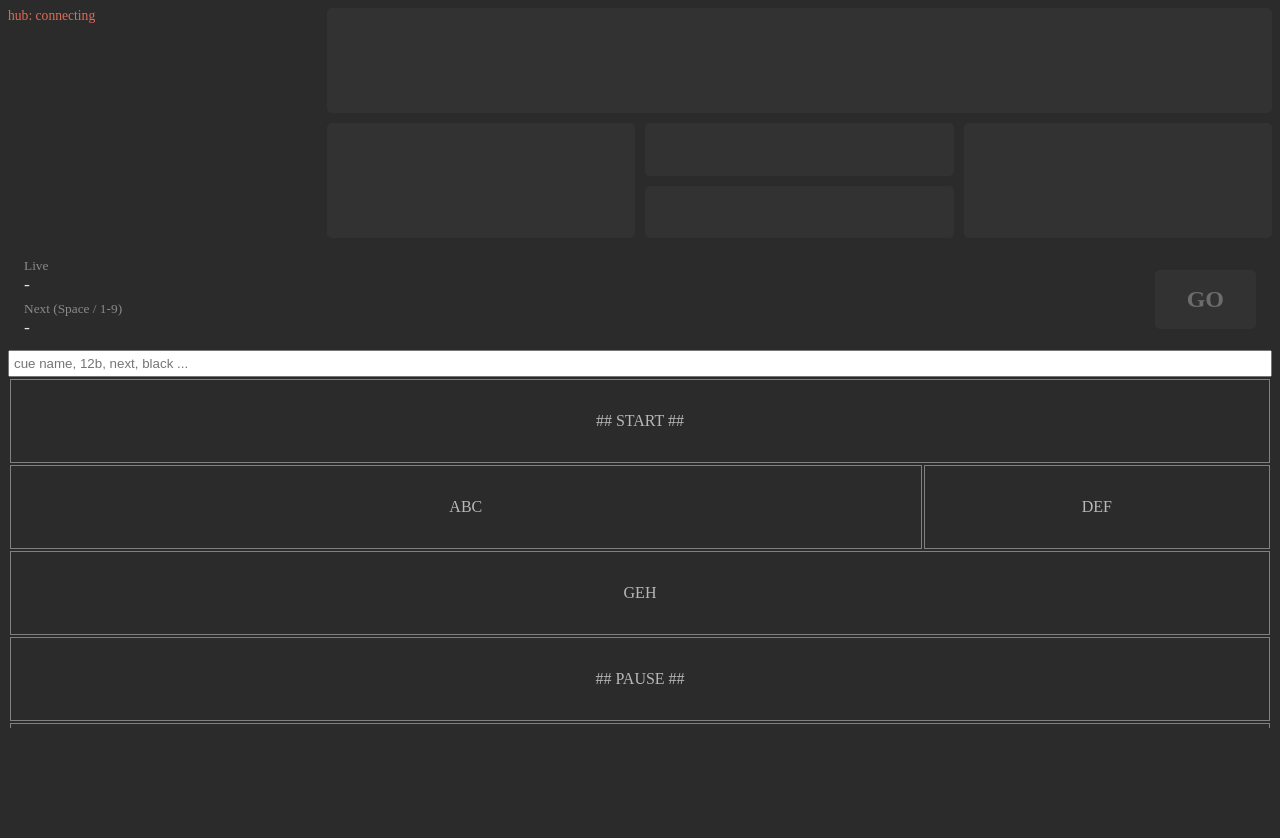
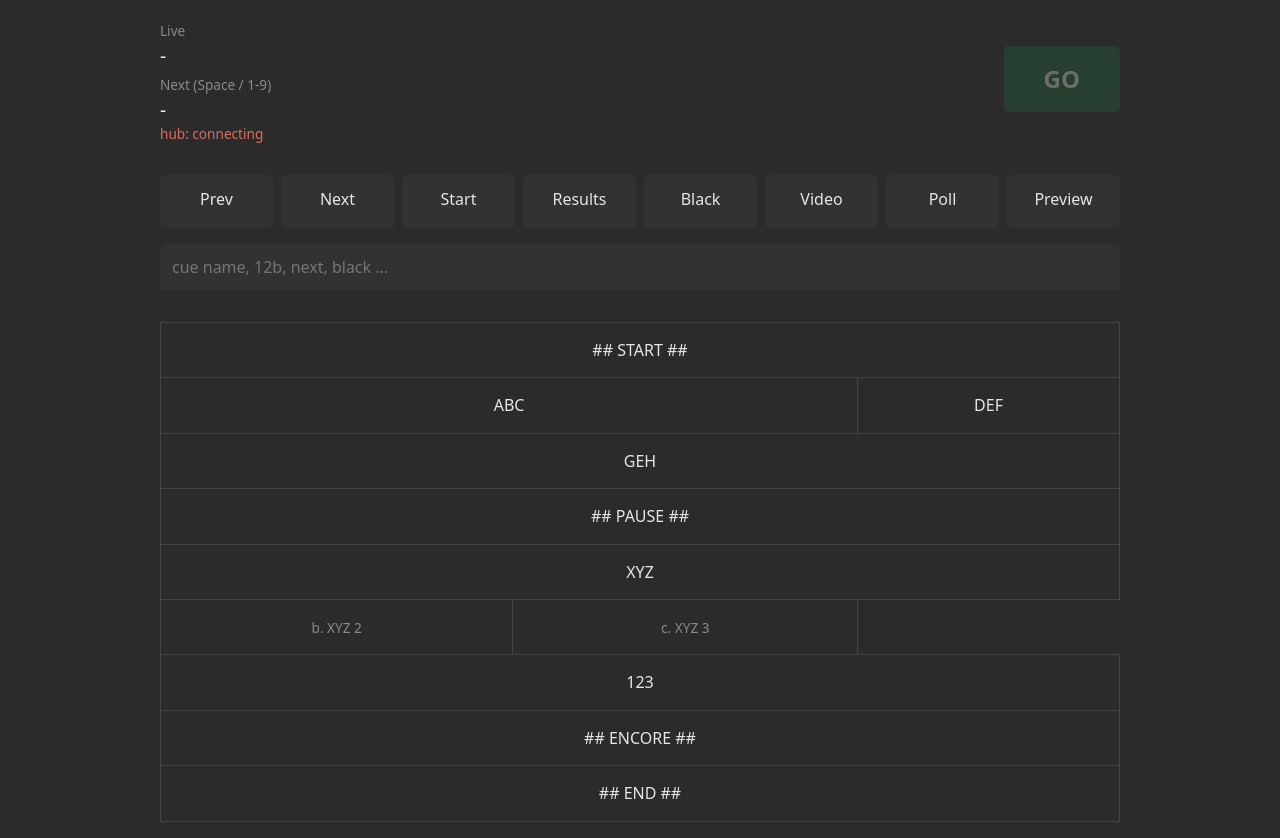
Before and after one commit to AkaBlas/presentation-tool, a website: page show-controller.html in a window 1280 px wide. Before the commit the page ends 800 px from the top, so only its background shows below. Drawn offline with nearby package versions, Linux system fonts and the light colour scheme; files that its build step writes are made by us from their sources.

Commit message:
Clean up controller

```diff
--- a/show-controller.html
+++ b/show-controller.html
@@ -6,10 +6,8 @@
       name="viewport"
       content="width=device-width, user-scalable=no, initial-scale=1.0, maximum-scale=1.0, minimum-scale=1.0"
     />
-    <meta http-equiv="X-UA-Compatible" content="ie=edge" />
     <title>Presentation-Tool: Show controller</title>
     <link rel="stylesheet" href="css/controller.css" />
-    <link rel="stylesheet" href="css/show-controller.css" />
     <script src="/vendor/socket.io/socket.io.min.js"></script>
     <script src="/vendor/jquery/jquery.slim.min.js"></script>
     <script>
@@ -172,7 +170,7 @@
           }
         });
 
-        $("#gr").on("click", "button[data-command]", (e) => {
+        $("nav").on("click", "button[data-command]", (e) => {
           emitCue($(e.currentTarget).attr("data-command"));
         });
 
@@ -211,54 +209,33 @@
     </script>
   </head>
   <body>
-    <div class="grid" id="gr">
-      <div class="control special">
-        <button class="control-button" data-command="black">
-          <ion-icon name="contrast-sharp" aria-label="Toggle black"></ion-icon>
-        </button>
-        <button class="control-button" data-command="play">
-          <ion-icon name="pause-sharp" aria-label="Pause/resume video"></ion-icon>
-        </button>
-        <button class="control-button" data-command="iframe">
-          <ion-icon name="refresh-sharp" aria-label="Reload poll"></ion-icon>
-        </button>
-        <button class="control-button" id="preview-toggle">
-          <ion-icon name="eye-sharp" aria-label="Toggle live preview"></ion-icon>
-        </button>
-      </div>
-      <button class="control prev" data-command="prev">
-        <ion-icon name="arrow-back-sharp" aria-label="Previous"></ion-icon>
-      </button>
-      <button class="control next" data-command="next">
-        <ion-icon name="arrow-forward-sharp" aria-label="Next"></ion-icon>
-      </button>
-      <button class="control start" data-command="start">
-        <ion-icon name="home-sharp" aria-label="Back to Start"></ion-icon>
-      </button>
-      <button class="control black" data-command="results">
-        <ion-icon name="analytics-sharp" aria-label="Open Results"></ion-icon>
-      </button>
-
-      <section id="status">
-        <ul id="outputs">
-          <li class="offline">hub: connecting</li>
-        </ul>
-        <ul id="messages"></ul>
-      </section>
-
-      <section class="actions">
-        <div id="go-bar">
+    <header>
       <div>
         <small>Live</small>
         <div id="now">-</div>
         <small>Next (Space / 1-9)</small>
         <div id="next-up">-</div>
+        <ul id="outputs">
+          <li class="offline">hub: connecting</li>
+        </ul>
       </div>
       <button id="go" disabled>GO</button>
-        </div>
-        <div id="preview" hidden><iframe src="about:blank" title="Live preview"></iframe></div>
+    </header>
+
+    <nav>
+      <button data-command="prev"><ion-icon name="arrow-back-sharp"></ion-icon> Prev</button>
+      <button data-command="next"><ion-icon name="arrow-forward-sharp"></ion-icon> Next</button>
+      <button data-command="start"><ion-icon name="home-sharp"></ion-icon> Start</button>
+      <button data-command="results"><ion-icon name="analytics-sharp"></ion-icon> Results</button>
+      <button data-command="black"><ion-icon name="contrast-sharp"></ion-icon> Black</button>
+      <button data-command="play"><ion-icon name="pause-sharp"></ion-icon> Video</button>
+      <button data-command="iframe"><ion-icon name="refresh-sharp"></ion-icon> Poll</button>
+      <button id="preview-toggle"><ion-icon name="eye-sharp"></ion-icon> Preview</button>
+    </nav>
 
     <form><input id="m" placeholder="cue name, 12b, next, black ..." /></form>
+    <ul id="messages"></ul>
+    <div id="preview" hidden><iframe src="about:blank" title="Live preview"></iframe></div>
 
     <table id="list">
       <tr>
@@ -295,8 +272,6 @@
         <td colspan="4" data-command="end">## END ##</td>
       </tr>
     </table>
-      </section>
-    </div>
     <script type="module" src="/vendor/ionicons/ionicons.esm.js"></script>
   </body>
 </html>
--- a/slides/css/controller.css
+++ b/slides/css/controller.css
@@ -1,96 +1,104 @@
 body {
-  display: flex;
-  flex-direction: column;
-  color: #b8b9b6;
+  display: grid;
+  gap: 1rem;
+  max-width: 60rem;
+  margin: 0 auto;
+  padding: 0 1rem 1rem;
+  font:
+    1rem/1.4 system-ui,
+    sans-serif;
+  color: #e6e6e3;
   background: #2b2b2b;
 }
-button {
-  /* reset */
-  border: none;
+header {
+  position: sticky;
+  top: 0;
+  z-index: 1;
+  display: flex;
+  gap: 1rem;
+  align-items: center;
+  justify-content: space-between;
+  padding: 1rem 0;
+  background: #2b2b2b;
+  font-size: 1.2rem;
+}
+small,
+#outputs,
+#messages {
+  color: #8a8b88;
+  font-size: 0.85rem;
+}
+ul {
+  display: flex;
+  flex-wrap: wrap;
+  gap: 0 1rem;
   margin: 0;
   padding: 0;
-  width: auto;
-  overflow: visible;
-  text-align: inherit;
-  background: transparent;
+  list-style: none;
+}
+nav {
+  display: grid;
+  grid-template-columns: repeat(auto-fit, minmax(7rem, 1fr));
+  gap: 0.5rem;
+}
+button,
+input {
+  padding: 0.75rem;
+  border: 0;
+  border-radius: 5px;
+  background: #323232;
   color: inherit;
   font: inherit;
-  line-height: normal;
-  -webkit-font-smoothing: inherit;
-  -webkit-appearance: none;
 }
-.grid {
-  display: grid;
-  gap: 10px;
-  grid-template-columns: repeat(4, 1fr);
-  grid-template-rows: 2fr 1fr 1fr 3fr;
+input {
+  box-sizing: border-box;
   width: 100%;
-  height: 90vh;
-}
-.control {
-  background: #323232;
-  border-radius: 5px;
-  display: flex;
-  justify-content: center;
-  align-items: center;
-}
-.control.special {
-  grid-column: 2/5;
-  grid-row: 1;
-  gap: 0.5rem;
-  flex-wrap: wrap;
-}
-.control.prev {
-  grid-column: 2;
-  grid-row: 2/4;
-}
-.control.next {
-  grid-column: 4;
-  grid-row: 2/4;
-}
-.control.start {
-  grid-column: 3;
-  grid-row: 2;
-}
-.control.black {
-  grid-column: 3;
-  grid-row: 3;
 }
 ion-icon {
-  width: 32px;
-  height: 32px;
-  color: #b8b9b6;
+  vertical-align: -0.2em;
+  font-size: 1.3em;
   pointer-events: none;
-  padding: 0.5rem;
 }
-.actions {
-  grid-column: 1/5;
-  grid-row: 4;
-  height: 60vh;
-  overflow-y: scroll;
+#go {
+  padding: 1rem 2.5rem;
+  background: #20643e;
+  font-size: 1.5rem;
+  font-weight: bold;
 }
-input {
-  width: calc(100% - 8px - 0.25rem);
-  padding: 0.25rem;
+:disabled {
+  opacity: 0.35;
 }
-ul {
-  list-style: none;
-}
-#list {
-  margin: 0;
-  padding: 0;
+iframe {
+  display: block;
+  width: 100%;
+  aspect-ratio: 32 / 9;
+  border: 0;
+  background: #000;
 }
 table {
   width: 100%;
+  border-collapse: collapse;
   text-align: center;
 }
-table td {
-  border: 1px solid gray;
-  padding: 2rem 1rem;
+td {
+  padding: 1rem;
+  border: 1px solid #444;
+  cursor: pointer;
 }
 .ac-visited {
-  background-color: #535353;
+  background: #3a3a3a;
 }
 .ac-active {
-  background-color: #20643e;
+  background: #20643e;
 }
+.ac-next {
+  box-shadow: inset 0 0 0 3px #c9a227;
+}
+.ac-missing {
+  text-decoration: line-through;
+}
+.ac-missing,
+.error,
+.offline {
+  color: #e06c5a;
+}
--- a/slides/css/show-controller.css
+++ /dev/null
@@ -1,65 +0,0 @@
-/* show-controller.html: additions on top of controller.css */
-#status {
-  grid-column: 1;
-  grid-row: 1/4;
-  overflow: hidden;
-  font-size: 0.85rem;
-}
-#status ul {
-  margin: 0 0 0.75rem;
-  padding: 0;
-}
-#status li {
-  overflow-wrap: anywhere;
-}
-#status .offline,
-#status .error {
-  color: #e06c5a;
-}
-#go-bar {
-  position: sticky;
-  top: 0;
-  z-index: 1;
-  display: flex;
-  gap: 1rem;
-  align-items: center;
-  justify-content: space-between;
-  padding: 0.5rem 1rem;
-  background: #2b2b2b;
-}
-#go-bar small {
-  color: #8a8b88;
-}
-#now,
-#next-up {
-  font-size: 1.1rem;
-  color: #e6e6e3;
-  margin-bottom: 0.25rem;
-}
-#go {
-  flex: none;
-  padding: 1rem 2rem;
-  border-radius: 5px;
-  background: #20643e;
-  color: #fff;
-  font-weight: bold;
-  font-size: 1.5rem;
-}
-#go:disabled {
-  background: #323232;
-  color: #6c6d6a;
-}
-#preview iframe {
-  display: block;
-  width: 100%;
-  aspect-ratio: 32 / 9;
-  border: 0;
-  background: #000;
-}
-.ac-next {
-  box-shadow: inset 0 0 0 3px #c9a227;
-}
-.ac-missing {
-  color: #e06c5a;
-  text-decoration: line-through;
-}
```
Also changed, not shown: README.md. Lines whose indentation alone changed are shown as unchanged.
